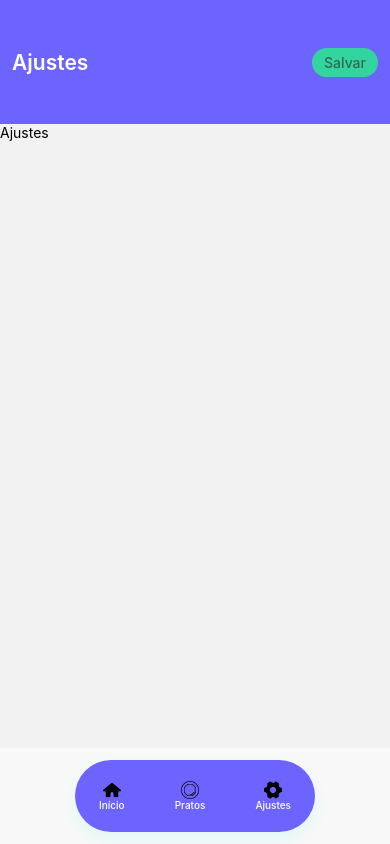
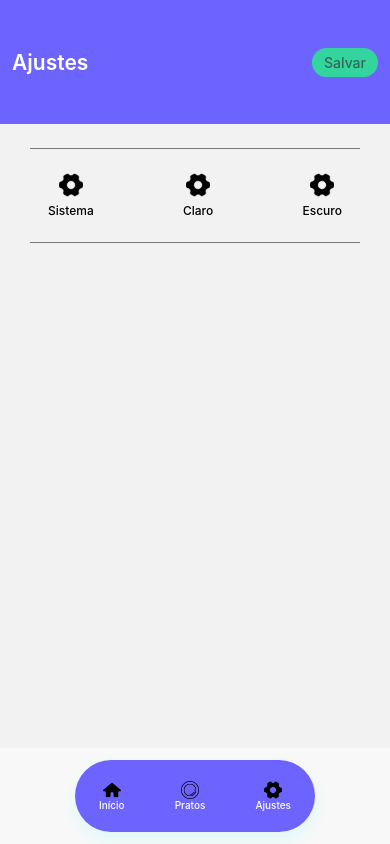
Before and after one commit to VCach333/nhame-app, a React Native app: screen /config in a window 390 px wide. Built offline with nearby package versions, Linux system fonts and the light colour scheme.

Commit message:
setting theme started

```diff
--- a/src/pages/SettingPage/index.jsx
+++ b/src/pages/SettingPage/index.jsx
@@ -1,5 +1,8 @@
 /* hooks & utils import */
-import { View, Text } from 'react-native'
+import { View, Text, Image } from 'react-native'
+
+/* style import */
+import styles from './style.module'
 
 /* component import */
 import Header from '../../components/Layouts/Header'
@@ -10,8 +13,36 @@ export default function SettingPage() {
     <>
       <Header pageTitle='Ajustes' />
 
-      <View>
-        <Text>Ajustes</Text>
+      <View style={styles.settingPage}>
+
+        <View style={styles.themeContent}>
+
+          <View style={styles.themeContentItem}>
+            <Image
+              source={require('../../../assets/icons/setting.png')}
+              style={styles.themeIcon}
+            />
+            <Text style={styles.themeText}>Sistema</Text>
+          </View>
+
+          <View style={styles.themeContentItem}>
+            <Image
+              source={require('../../../assets/icons/setting.png')}
+              style={styles.themeIcon}
+            />
+            <Text style={styles.themeText}>Claro</Text>
+          </View>
+
+          <View style={styles.themeContentItem}>
+            <Image
+              source={require('../../../assets/icons/setting.png')}
+              style={styles.themeIcon}
+            />
+            <Text style={styles.themeText}>Escuro</Text>
+          </View>
+
+        </View>
+
       </View>
     </>
   )
--- a/src/pages/SettingPage/style.module.js
+++ b/src/pages/SettingPage/style.module.js
@@ -1,7 +1,34 @@
 import { StyleSheet } from "react-native"
 
 const styles = StyleSheet.create({
-
+    settingPage: {
+        paddingVertical: 24,
+        paddingHorizontal: 30,
+    },
+    themeContent: {
+        flexDirection: 'row',
+        justifyContent: 'space-between',
+        borderTopWidth: 1,
+        borderTopColor: '#777',
+        borderBottomWidth: 1,
+        borderBottomColor: '#777',
+        paddingHorizontal: 18,
+        paddingVertical: 24,
+    },
+    themeContentItem: {
+        gap: 6,
+        alignItems: 'center',
+        /*borderLeftWidth: 1,
+        borderLeftColor: '#777'*/
+    },
+    themeIcon: {
+        width: 24,
+        height: 24
+    },
+    themeText: {
+        fontSize: 12,
+        fontWeight: 500
+    },
 })
 
 export default styles
```
